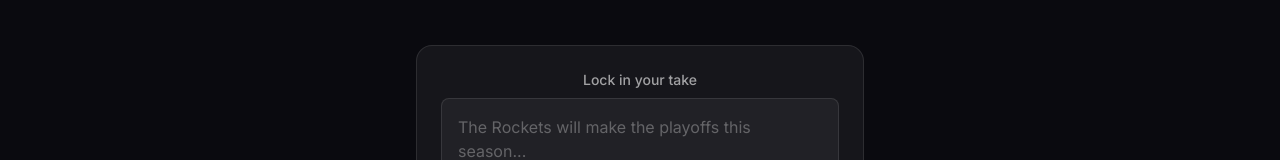
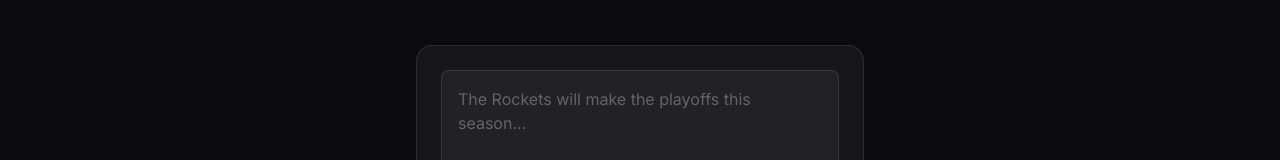
Before and after one commit to stirman/receipts, a Next.js app in the folder app/: page / in a window 1280 px wide. Shown: the part 320-480 px from the top of the page. Built offline with nearby package versions, Linux system fonts and the light colour scheme; no server answers; the database is empty.

Commit message:
Remove 'Lock in your take' label from composer

```diff
--- a/app/src/components/TakeForm.tsx
+++ b/app/src/components/TakeForm.tsx
@@ -151,12 +151,6 @@
     return (
       <form onSubmit={handleVerify} className="w-full max-w-md">
         <div className="bg-white/5 rounded-2xl p-6 border border-white/10">
-          <label
-            htmlFor="take"
-            className="block text-sm font-medium text-white/60 mb-2"
-          >
-            Lock in your take
-          </label>
           <textarea
             id="take"
             value={take}
```
